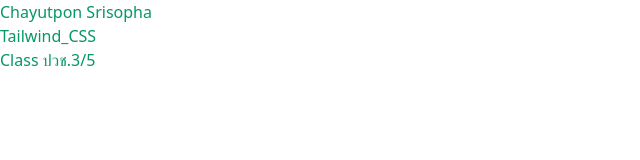
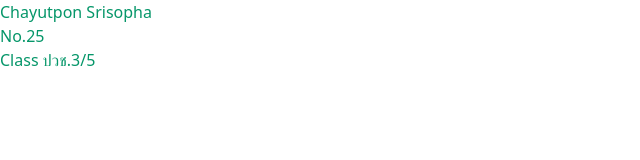
Before and after one commit to lube-blue/tailwindcss, a website: page index.html in a window 1280 px wide. Shown: the full height of the page, 0-640 px from the left. Drawn offline with nearby package versions, Linux system fonts and the light colour scheme; files that its build step writes are made by us from their sources.

Commit message:
อัดเดทครั้งแรก

```diff
--- a/index.html
+++ b/index.html
@@ -14,7 +14,7 @@
        Chayutpon Srisopha
     </div>
     <div class="text-green-600">
-        Tailwind_CSS
+        No.25
     </div>
     <div class="text-green-600">
         Class ปวช.3/5
```
